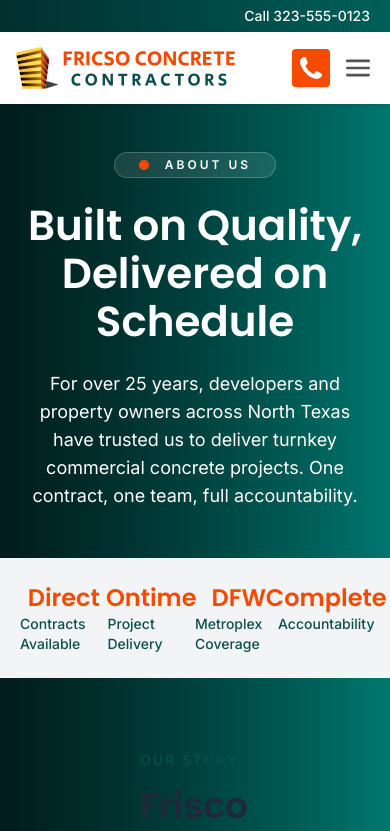
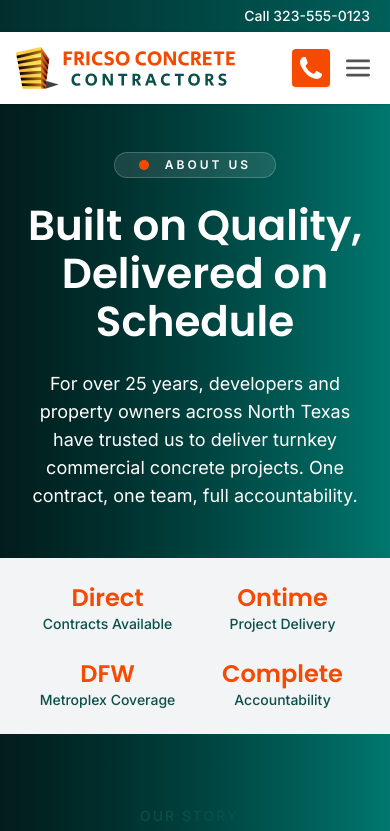
Before and after one commit to fahimurReza/site-template-gmbkingdom, a Next.js app: page /about in a window 390 px wide. Shown: the top 831 px of the page. Built offline with nearby package versions, Linux system fonts and the light colour scheme.

Commit message:
(ui): responsive-about-us-02

```diff
--- a/app/about/components/HeroSection.tsx
+++ b/app/about/components/HeroSection.tsx
@@ -1,6 +1,6 @@
 const HeroSection = () => {
   return (
-    <section>
+    <section className="overflow-hidden">
       <div className="absolute inset-0 bg-linear-to-r from-teal-950 to-teal-700 -z-10" />
       <div className="absolute inset-0 bg-linear-to-r from-black/40 to-transparent -z-10" />
 
--- a/app/about/components/Models.tsx
+++ b/app/about/components/Models.tsx
@@ -7,7 +7,7 @@ const Models = () => {
   ];
   return (
     <section className="base-padding bg-brand-gray-bg">
-      <div className="grid grid-cols-4 py-6">
+      <div className="grid gap-y-6 grid-cols-2 sm:grid-cols-4 py-6">
         {model.map((item, index) => (
           <div
             key={index}
```
